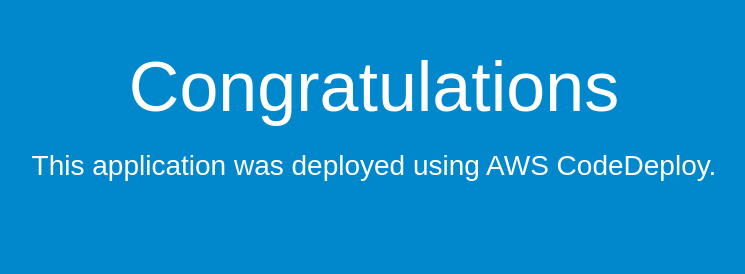
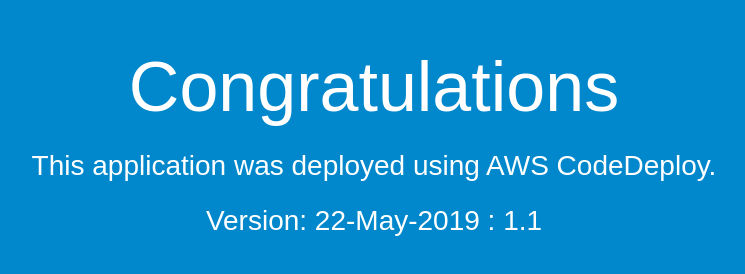
Before and after one commit to rahultarsolia/awspipelinetest, a plain HTML site: page index.html in a window 1280 px wide. Shown: the whole page, without its empty margins (266-1011 px from the left). Drawn offline with Linux system fonts and the light colour scheme.

Commit message:
index page modified 05222019-1.1

```diff
--- a/index.html
+++ b/index.html
@@ -28,6 +28,7 @@
   <div align="center">
     <h1>Congratulations</h1>
     <h2>This application was deployed using AWS CodeDeploy.</h2>
+	<h2>Version: 22-May-2019 : 1.1</h2>
   </div>
 </body>
 </html>
```
